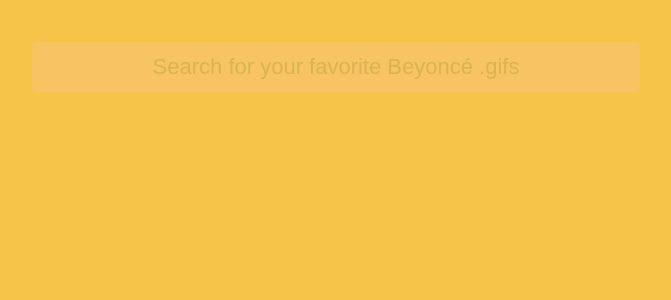
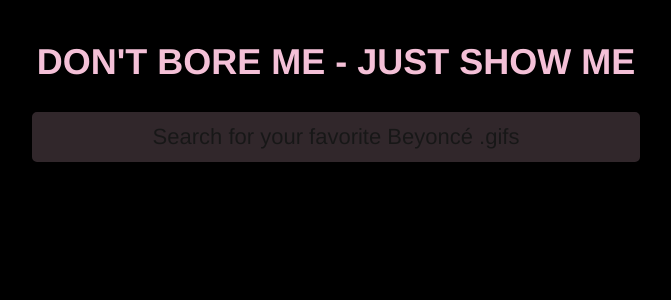
Before and after one commit to jocelynharper/BeyGoodWebApp, a React (Create React App) app: page / in a window 1280 px wide. Shown: the top 300 px of the page, without its empty margins (304-975 px from the left). Built offline with nearby package versions, Linux system fonts and the light colour scheme.

Commit message:
More aesthetic changes.

```diff
--- a/public/index.html
+++ b/public/index.html
@@ -9,6 +9,7 @@
       homescreen on Android. See https://developers.google.com/web/fundamentals/engage-and-retain/web-app-manifest/
     -->
     <link rel="stylesheet" href="https://maxcdn.bootstrapcdn.com/bootstrap/latest/css/bootstrap.min.css">
+    <link href="https://fonts.googleapis.com/css?family=Oswald" rel="stylesheet">
     <link rel="manifest" href="%PUBLIC_URL%/manifest.json">
     <!--
       Notice the use of %PUBLIC_URL% in the tags above.
@@ -19,7 +20,7 @@
       work correctly both with client-side routing and a non-root public URL.
       Learn how to configure a non-root public URL by running `npm run build`.
     -->
-    <title>Let Me Upgrade You</title>
+    <title>#BEYGIF</title>
   </head>
   <body>
     <noscript>
--- a/src/App.js
+++ b/src/App.js
@@ -26,6 +26,8 @@
   render() {
     return (
       <div className="App">
+        <h1>don't bore me - just show me</h1>
+        <br></br>
       <SearchBar onTermChange={term => this.handleTermChange(term)} />
       <GifList gifs={this.state.gifs} />
       </div>
--- a/src/index.css
+++ b/src/index.css
@@ -1,8 +1,23 @@
 body {
   margin: 0;
   padding: 0;
-  font-family: sans-serif;
-  background-color: #F5C449;
+  font-family: 'Oswald' sans-serif;
+  background-color: #000000;
+}
+
+h1{
+  color: #f4c0d7;
+  font-weight: bold;
+  font-family: 'Oswald' sans-serif;
+  text-transform: uppercase;
+}
+
+.header{
+  font-weight: 700;
+}
+
+.subheading {
+  font-weight: 300;
 }
 
 .gif-item {
@@ -30,8 +45,8 @@
 
 input {
     display: inline;
-    background-color: pink;
-    border: 2px solid pink;
+    background-color: #f4c0d7;
+    border: 2px solid #f4c0d7;
     border-radius: 5px;
     font-size: 22px;
     height: 50px;
@@ -39,15 +54,6 @@
     text-align: center;
     width: 50%;
     outline: none;
-}
-
-input[type=text] {
-  -webkit-transition: width 0.4s ease-in-out;
-  transition: width 0.4s ease-in-out;
-}
-
-input[type=text]: focus {
-  width: 100%;
 }
 
 @media only screen and (min-width: 400px) {
```
